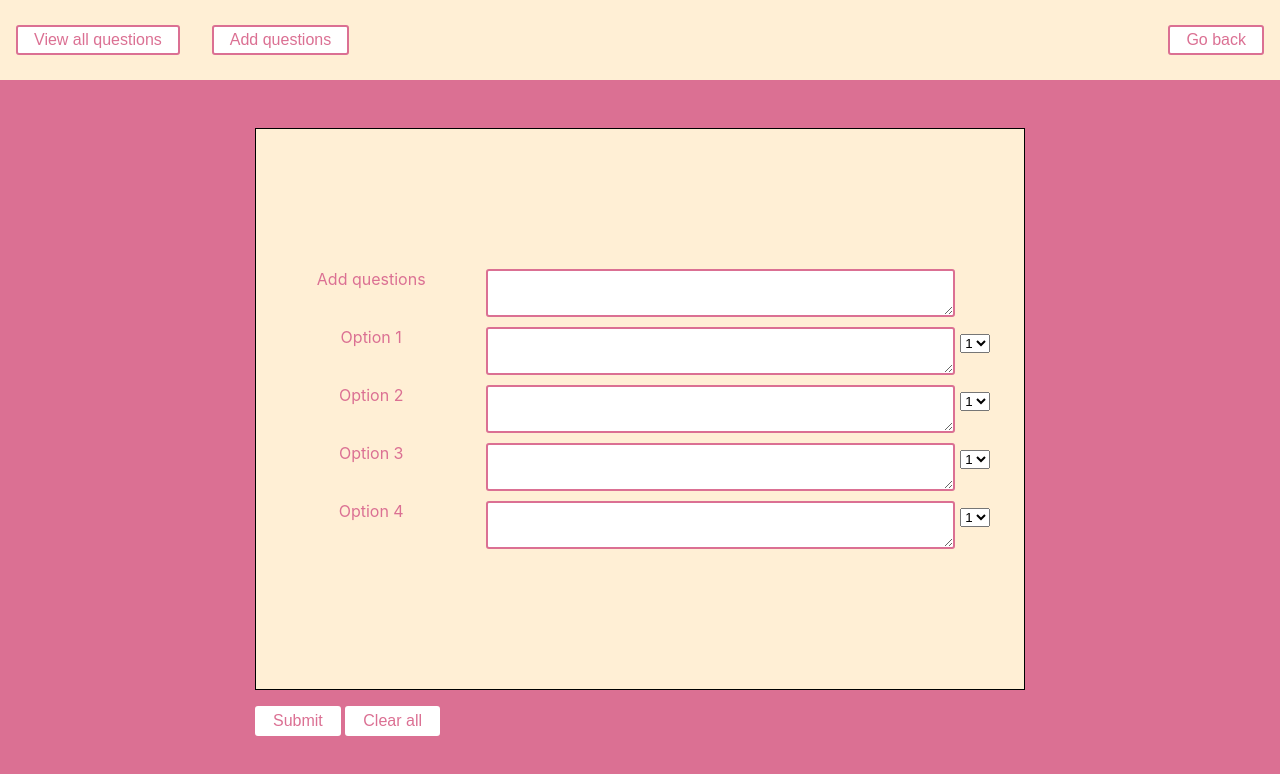
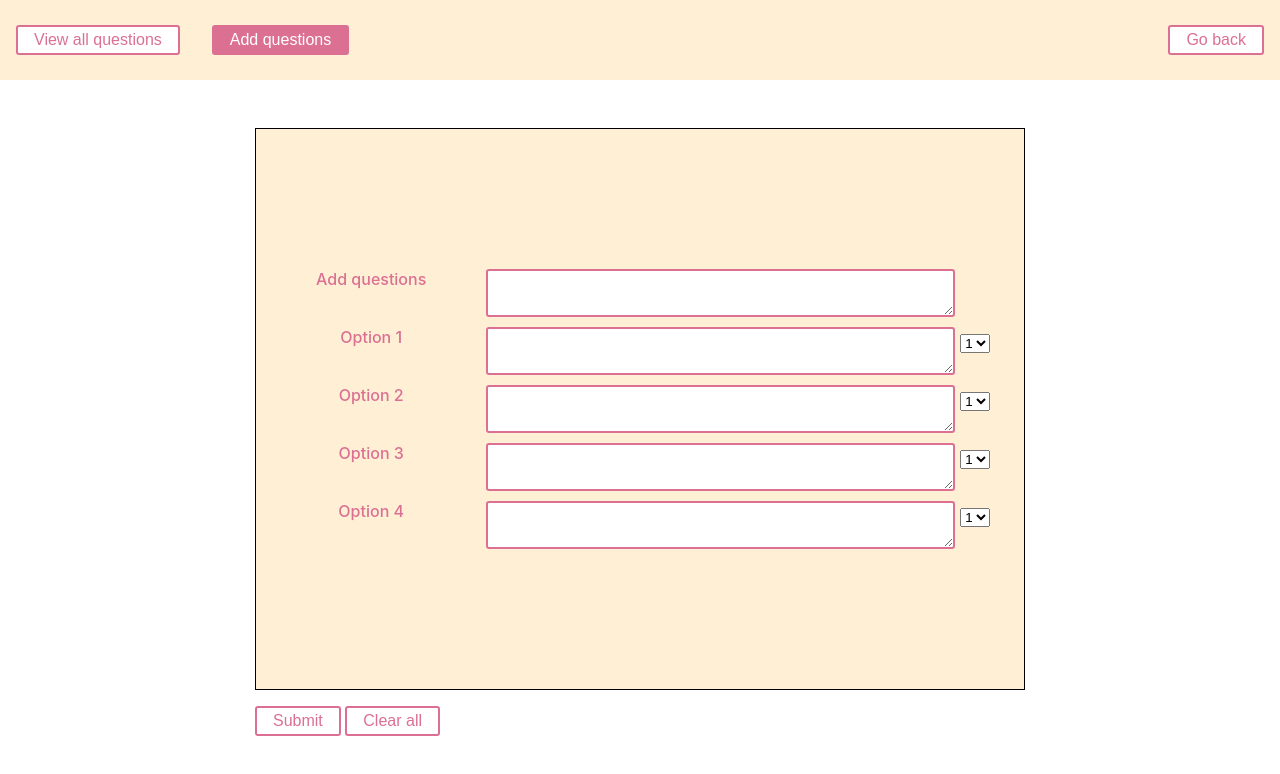
Before and after one commit to abhigupta-codedb/The_social_project, a React (Create React App) app: page /Questions in a window 1280 px wide. Both pictures are taken after a click on the button "Add questions". Shown: the top 774 px of the page. Built offline with nearby package versions, Linux system fonts and the light colour scheme.

Commit message:
feat: styling changes

```diff
--- a/src/Components/AddQuestions.jsx
+++ b/src/Components/AddQuestions.jsx
@@ -9,18 +9,18 @@ const Button = styled.button`
   font-size: 1em;
   margin: 1em 0em;
   padding: 0.25em 1em;
-  border: 2px solid white;
+  border: 2px solid palevioletred;
   border-radius: 3px;
   &:hover {
     cursor: pointer;
-    background: papayawhip;
-    color: palevioletred;
+    background: palevioletred;
+    color: white;
   }
 `;
 
 const Parent = styled.div`
   height: 90vh;
-  background: palevioletred;
+  background: white;
   display: flex;
   justify-content: center;
   align-items: center;
@@ -62,6 +62,7 @@ const Field = styled.div`
 
 const Text = styled.span`
   font-size: 1em;
+  font-weight: 500;
   text-align: center;
   color: palevioletred;
   display: inline-block;
--- a/src/Components/Questions.jsx
+++ b/src/Components/Questions.jsx
@@ -52,8 +52,12 @@ const Questions = () => {
   return (
     <>
       <Header>
-        <Button onClick={AllQuesHandler}>View all questions</Button>
-        <Button onClick={AddQuesHandler}>Add questions</Button>
+        <Button onClick={AllQuesHandler} primary={viewQues}>
+          View all questions
+        </Button>
+        <Button onClick={AddQuesHandler} primary={addQues}>
+          Add questions
+        </Button>
         <BackButton onClick={() => navigate("/")}>Go back</BackButton>
       </Header>
       {addQues && <AddQuestions />}
```
